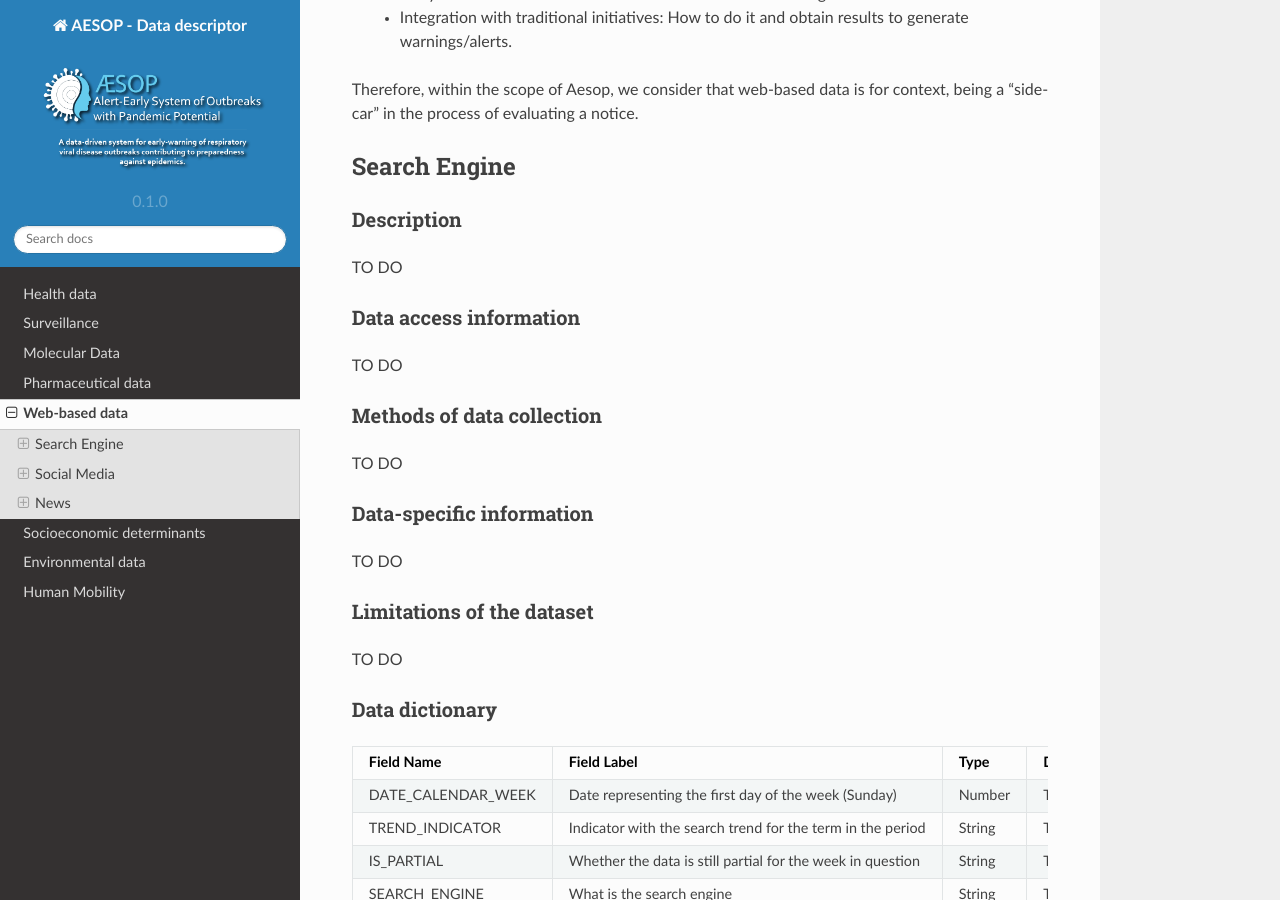
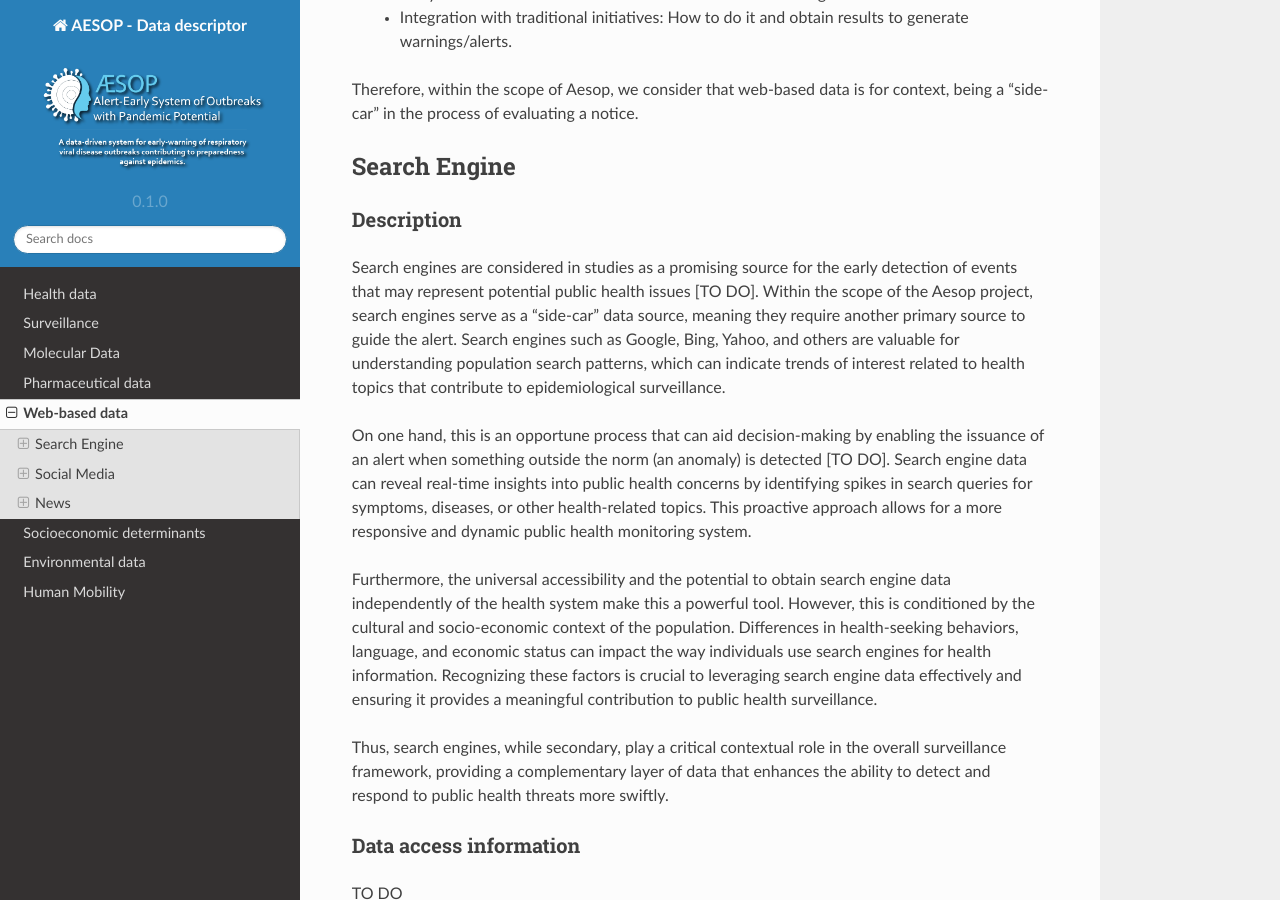
Before and after one commit to cidacslab/AESOP-Data-Documentation, a Sphinx documentation site: the page built from docs/source/web_based.rst, in a window 1280 px wide and 900 px high, scrolled down 562 px. Built offline with Sphinx 7.4.7 and the Read the Docs theme 2.0.0, drawn with Linux system fonts in a browser that asks for light colours.

Commit message:
Update web_based.rst

```diff
--- a/docs/source/web_based.rst
+++ b/docs/source/web_based.rst
@@ -19,7 +19,13 @@ Search Engine
 
 Description
 ^^^^^^^^^^^
-TO DO
+Search engines are considered in studies as a promising source for the early detection of events that may represent potential public health issues [TO DO]. Within the scope of the Aesop project, search engines serve as a "side-car" data source, meaning they require another primary source to guide the alert. Search engines such as Google, Bing, Yahoo, and others are valuable for understanding population search patterns, which can indicate trends of interest related to health topics that contribute to epidemiological surveillance.
+
+On one hand, this is an opportune process that can aid decision-making by enabling the issuance of an alert when something outside the norm (an anomaly) is detected [TO DO]. Search engine data can reveal real-time insights into public health concerns by identifying spikes in search queries for symptoms, diseases, or other health-related topics. This proactive approach allows for a more responsive and dynamic public health monitoring system.
+
+Furthermore, the universal accessibility and the potential to obtain search engine data independently of the health system make this a powerful tool. However, this is conditioned by the cultural and socio-economic context of the population. Differences in health-seeking behaviors, language, and economic status can impact the way individuals use search engines for health information. Recognizing these factors is crucial to leveraging search engine data effectively and ensuring it provides a meaningful contribution to public health surveillance.
+
+Thus, search engines, while secondary, play a critical contextual role in the overall surveillance framework, providing a complementary layer of data that enhances the ability to detect and respond to public health threats more swiftly.
 
 Data access information
 ^^^^^^^^^^^^^^^^^^^^^^^
```
